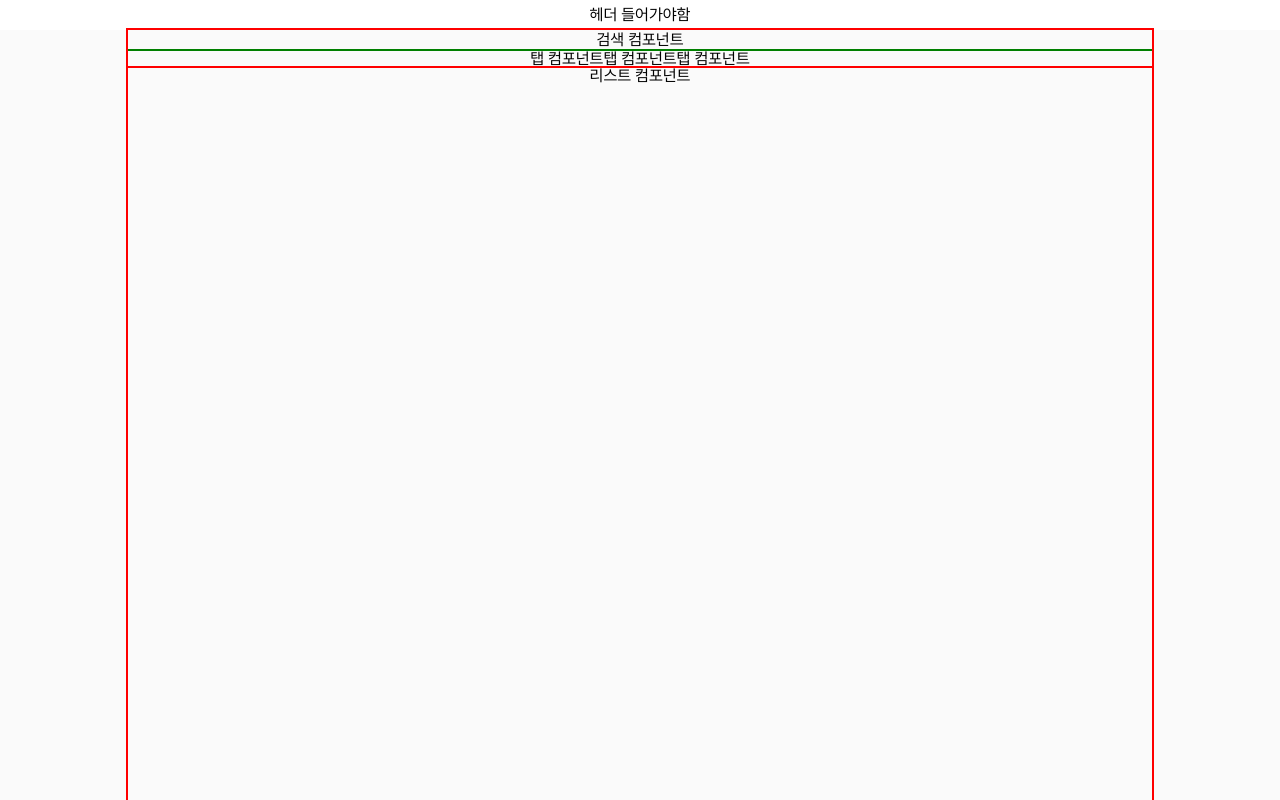
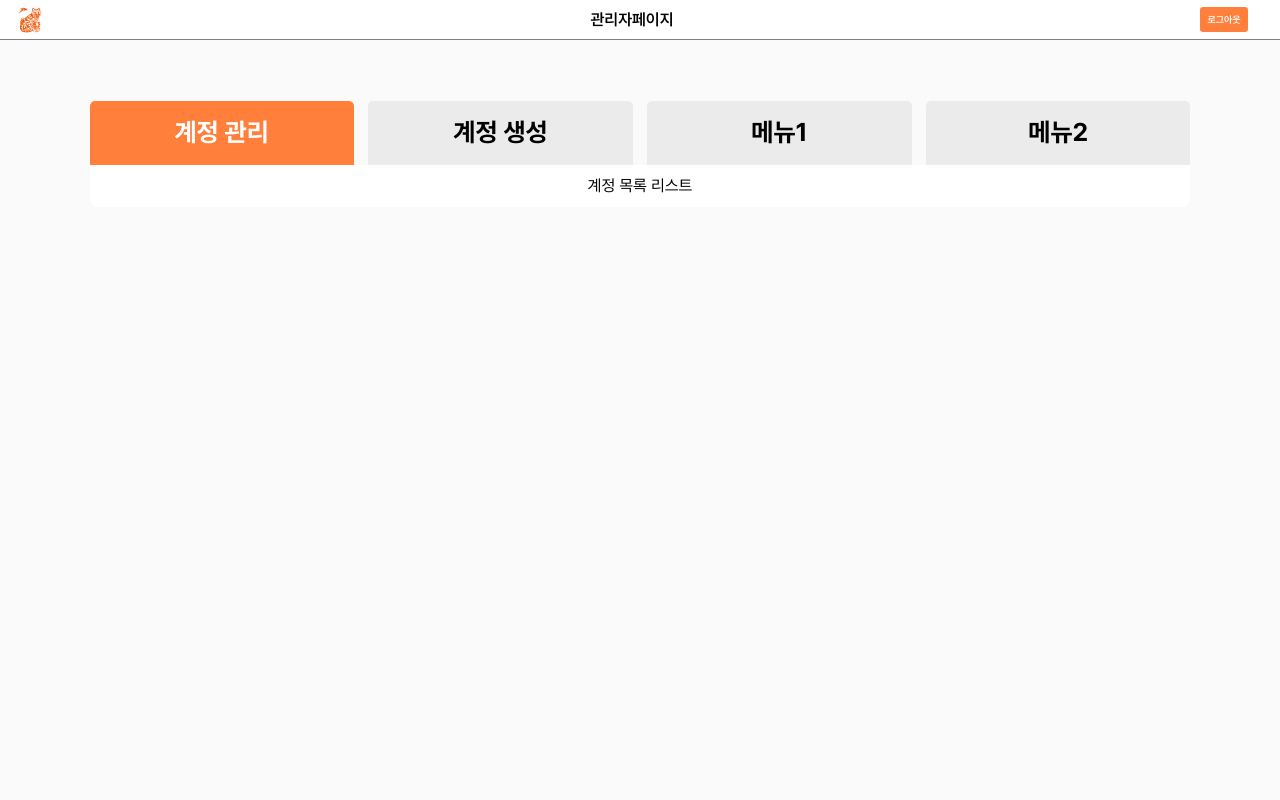
Before and after one commit to HOONY-LEE/Tongin-System-Econtract, a React (Create React App) app in the folder tongin-front/: page /admin in a window 1280 px wide. Before the commit this address led to /. Shown: the top 800 px of the page. Built offline with nearby package versions, Linux system fonts and the light colour scheme; the HTML template or start-up script is replaced by a standard one.

Commit message:
[feat] API 수정내역 반영

```diff
--- a/tongin-front/src/components/admin/adminTabComponent.tsx
+++ b/tongin-front/src/components/admin/adminTabComponent.tsx
@@ -6,6 +6,7 @@ import MemberListComponent from "./memberListComponent";
 // Styled-Component 라이브러리를 활용해 TabMenu 와 Desc 컴포넌트의 CSS를 구현.
 
 const TabMenu = styled.ul`
+  // 탭 메뉴들 포함하고 있는 영역
   color: rgb(232, 234, 237);
   font-weight: bold;
   display: flex;
@@ -20,7 +21,7 @@ const TabMenu = styled.ul`
     cursor: pointer;
   }
   .submenu {
-    // 기본 Tabmenu 에 대한 CSS를 구현
+    // 각 탭하나당 CSS
     display: flex;
     justify-content: center;
     align-items: center;
@@ -35,7 +36,6 @@ const TabMenu = styled.ul`
   }
 
   .focused {
-    //선택된 Tabmenu 에만 적용되는 CSS를 구현
     background-color: #ff7f3b;
     color: white;
   }
@@ -52,48 +52,48 @@ const ContentBox = styled.div`
   padding: 1vw;
 `;
 
+// 계정관리 탭
 const ListBox = styled.div`
   display: flex;
   flex-direction: column;
   align-items: center;
   justify-content: start;
-  outline: 1px dashed red;
 `;
 
+// 계정 생성 탭
 const CreateBox = styled.div`
   display: flex;
   flex-direction: column;
   align-items: center;
   justify-content: center;
-  outline: 1px dashed red;
   height: 70vh;
 `;
 
+// 메뉴1 탭
 const Menu1 = styled.div`
   display: flex;
   align-items: center;
   justify-content: center;
-  outline: 1px dashed red;
   height: 40vh;
 `;
 
+// 메뉴2 탭
 const Menu2 = styled.div`
   display: flex;
   align-items: center;
   justify-content: center;
-  outline: 1px dashed red;
   height: 40vh;
 `;
 
 export const AdminTabComponent = () => {
-  // Tab Menu 중 현재 어떤 Tab이 선택되어 있는지 확인하기 위한 currentTab 상태와 currentTab을 갱신하는 함수가 존재해야 하고, 초기값은 0.
+  // 현재 선택된 탭, 디폴트는 0(계정 관리)
   const [currentTab, setCurrentTab] = useState(0);
 
   const menuArr = [
-    { name: "계정 관리", content: "계정관리" },
-    { name: "계정 생성", content: "계정생성" },
-    { name: "메뉴1", content: "메뉴1" },
-    { name: "메뉴2", content: "메뉴2" },
+    { name: "계정 관리", content: "계정관리 영역" },
+    { name: "계정 생성", content: "계정생성 영역" },
+    { name: "메뉴1", content: "메뉴1 영역" },
+    { name: "메뉴2", content: "메뉴2 영역" },
   ];
 
   const selectMenuHandler = (index: any) => {
@@ -105,6 +105,7 @@ export const AdminTabComponent = () => {
       <TabMenu>
         {menuArr.map((item, index) => (
           <li
+            key={index}
             className={index === currentTab ? "submenu focused" : "submenu"}
             onClick={() => selectMenuHandler(index)}
           >
--- a/tongin-front/src/components/admin/createAccountComponent.tsx
+++ b/tongin-front/src/components/admin/createAccountComponent.tsx
@@ -63,30 +63,28 @@ export default function CreateAccountComponent() {
     );
   };
 
-  const createAccountClick = async (
-    e: React.MouseEvent<Element, MouseEvent>
-  ) => {
+  const createAccountClick = async () => {
     const requestParam = {
       header: {},
       body: {
         name: "이성훈",
         contact: "010-5259-6024",
         branchCode: "BE0049",
-        userId: "leesh132",
+        userId: "leesh1329999",
         password: "asdf2011!",
-        empCode: "2024031212",
+        empCode: "202403121211",
       },
     };
 
-    const response: any = await axios.post(
-      "https://homenmove.net/v1/api/auth/sign-up",
-      requestParam
-    );
-
-    console.log("response");
-    console.log(response);
-    setAccessToken(response.data.body.data.tokens.accessToken);
-    setRefreshToken(response.data.body.data.tokens.refreshToken);
+    try {
+      const response: any = await axios.post(
+        "https://homenmove.net/v1/api/auth/sign-up",
+        requestParam
+      );
+      console.log(response);
+    } catch (error) {
+      alert(error);
+    }
   };
 
   return (
--- a/tongin-front/src/components/protected-route-admin.tsx
+++ b/tongin-front/src/components/protected-route-admin.tsx
@@ -6,7 +6,7 @@ export default function ProtectedRouteAdmin({ children }: any) {
   // "ADMIN" 이면 관리자 페이지로 라우팅
   // "USER 이면 로그인된 회원으로 메인페이지로 라우팅
   // null 이면 로그아웃 된 상태로 로그인 페이지로 라우팅
-  const [userType, setUserType] = useState<"USER" | "ADMIN" | null>("USER");
+  const [userType, setUserType] = useState<"USER" | "ADMIN" | null>("ADMIN");
   if (userType === null) {
     return <Navigate to="/login"></Navigate>;
   } else if (userType === "USER") {
--- a/tongin-front/src/components/protected-route-user.tsx
+++ b/tongin-front/src/components/protected-route-user.tsx
@@ -6,7 +6,7 @@ export default function ProtectedRouteUser({ children }: any) {
   // "ADMIN" 이면 관리자 페이지로 라우팅
   // "USER 이면 로그인된 회원으로 메인페이지로 라우팅
   // null 이면 로그아웃 된 상태로 로그인 페이지로 라우팅
-  const [userType, setUserType] = useState<"USER" | "ADMIN" | null>("USER");
+  const [userType, setUserType] = useState<"USER" | "ADMIN" | null>("ADMIN");
   if (userType === null) {
     return <Navigate to="/login"></Navigate>;
   } else if (userType === "ADMIN") {
```
